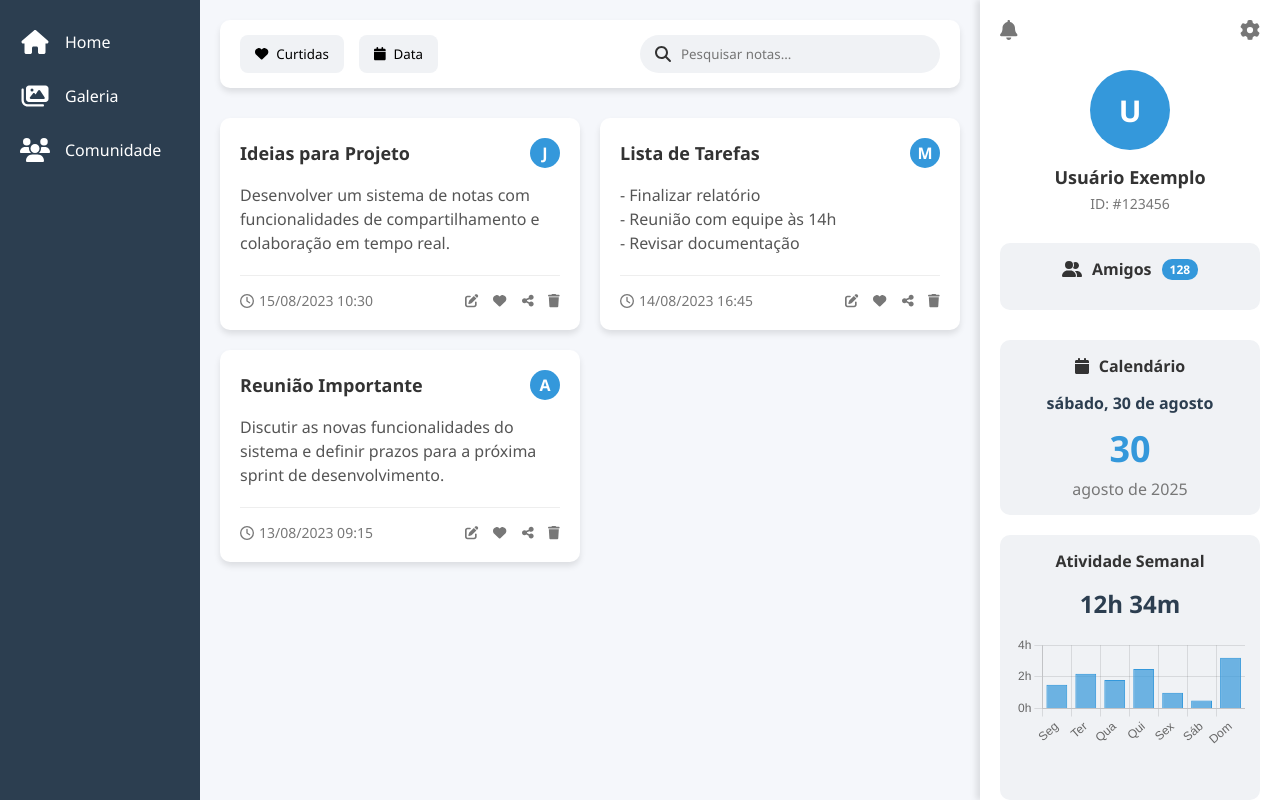
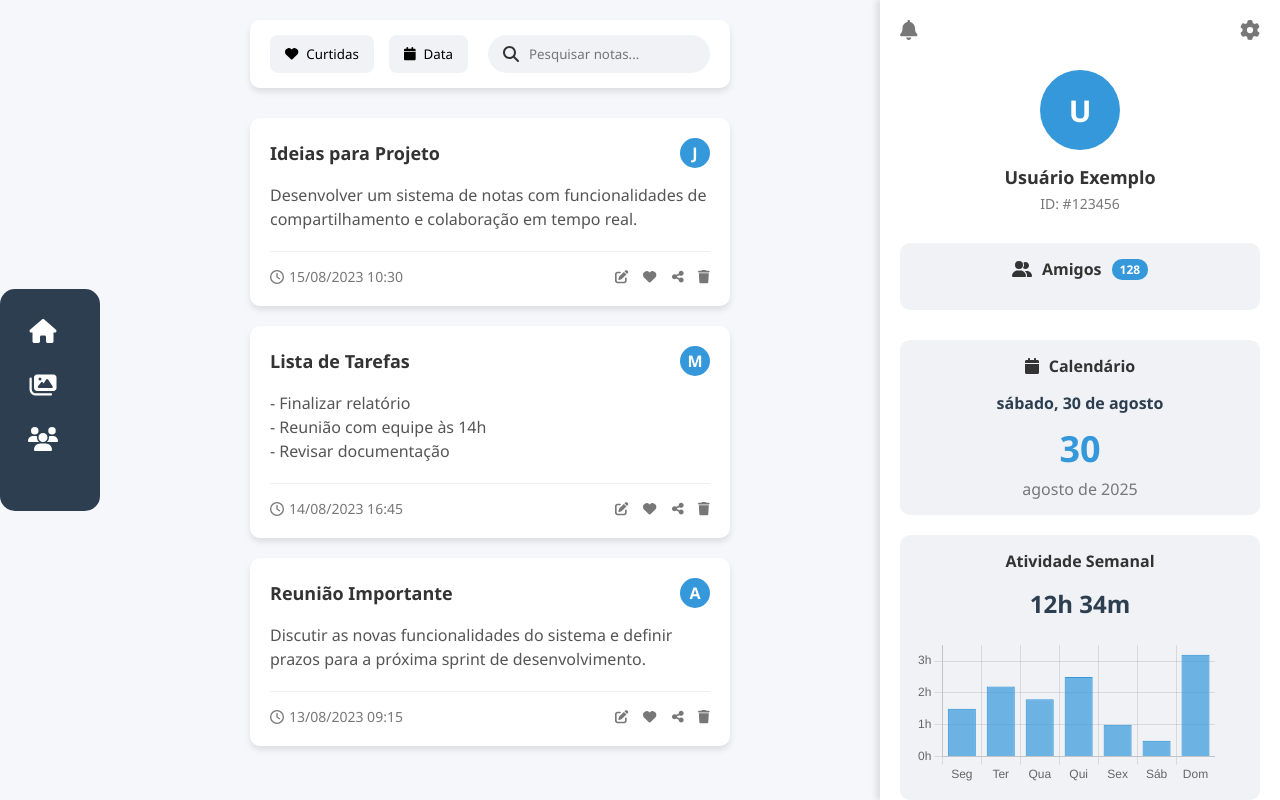
Before and after one commit to Augusto2599/Notes_Generation_Site, a React (Vite) app: page / in a window 1280 px wide. Built offline with nearby package versions, Linux system fonts and the light colour scheme.

Commit message:
novas configurações no layout da Dashboard.

```diff
--- a/src/components/barraLateral/BarraLateral.css
+++ b/src/components/barraLateral/BarraLateral.css
@@ -1,6 +1,7 @@
 /* Barra Lateral Direita */
 .barra-lateral {
-    width: 300px;
+    width: 400px;
+    /* Alterado de 300px para 350px (ou o valor que desejar) */
     background-color: white;
     padding: 20px;
     box-shadow: -4px 0 6px rgba(0, 0, 0, 0.1);
--- a/src/components/calendario/Calendario.css
+++ b/src/components/calendario/Calendario.css
@@ -5,6 +5,7 @@
     margin-bottom: 20px;
     width: 100%;
     text-align: center;
+    margin-top: auto; /* Adicionado para empurrar para baixo */
 }
 
 .calendario-titulo {
--- a/src/components/conteudoPrincipal/ConteudoPrincipal.css
+++ b/src/components/conteudoPrincipal/ConteudoPrincipal.css
@@ -3,15 +3,19 @@
     flex: 1;
     display: flex;
     flex-direction: column;
-    padding: 20px;
+    padding: 20px 150px;
+    /* Alterado para adicionar preenchimento lateral */
     overflow-y: auto;
 }
 
 /* Topo do Body */
 .body-topo {
     display: flex;
-    justify-content: space-between;
+    justify-content: center;
+    /* Alterado de space-between para center */
     align-items: center;
+    gap: 20px;
+    /* Adicionado para criar um espaço entre os filtros e a pesquisa */
     margin-bottom: 30px;
     background-color: white;
     padding: 15px 20px;
--- a/src/components/menuLateral/MenuLateral.css
+++ b/src/components/menuLateral/MenuLateral.css
@@ -1,13 +1,17 @@
 /* Menu Lateral Esquerdo */
 .menu-lateral {
-    width: 80px;
+    width: 100px;
     background-color: #2c3e50;
     color: white;
     display: flex;
     flex-direction: column;
     align-items: center;
+    justify-content: center;
     padding: 30px 0;
     transition: width 0.3s;
+    max-height: 400px; /* Adicionado: define uma altura máxima */
+    margin-block: auto; /* Adicionado: centraliza na vertical */
+    border-radius: 15px; /* Dica extra: para arredondar as bordas */
 }
 
 .menu-lateral:hover {
```
